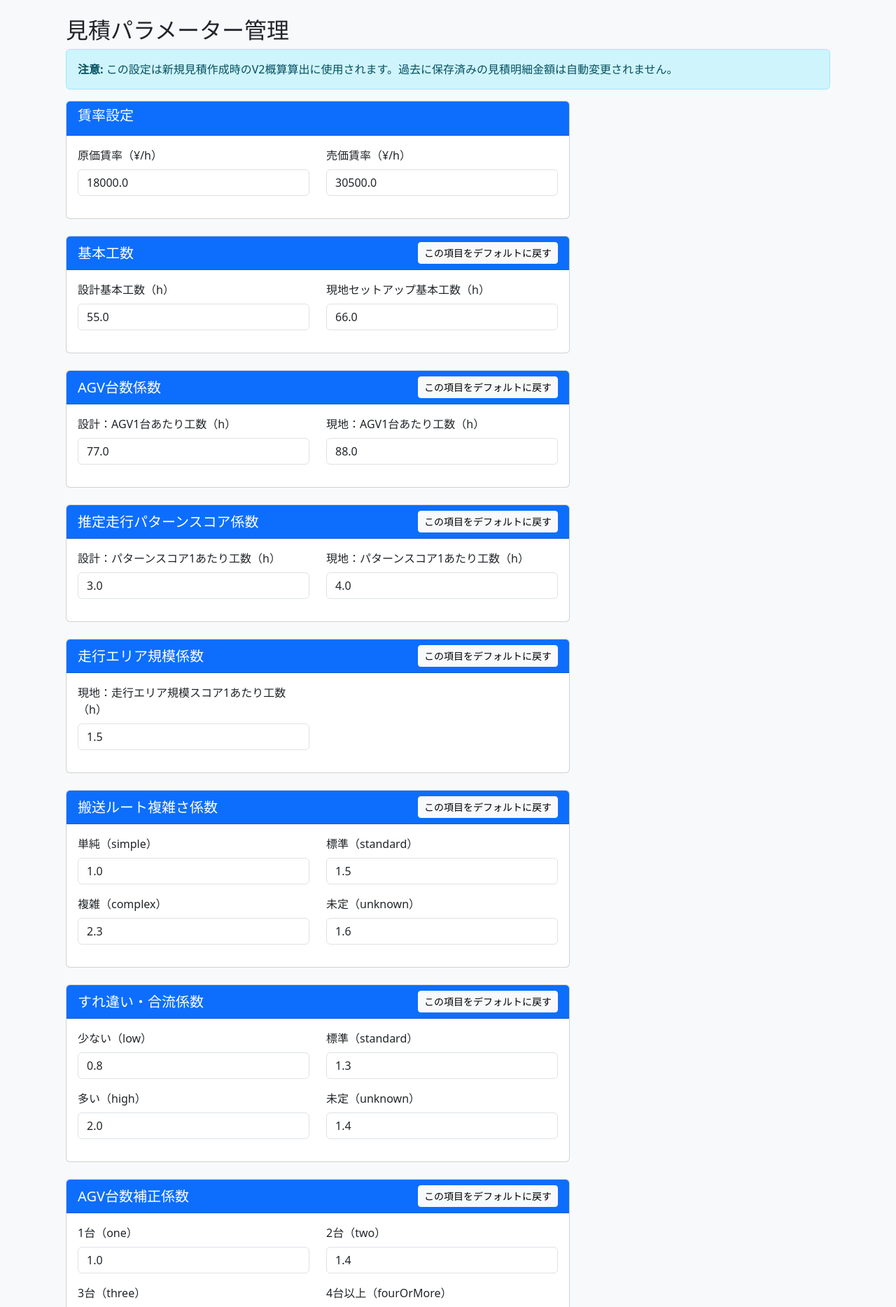
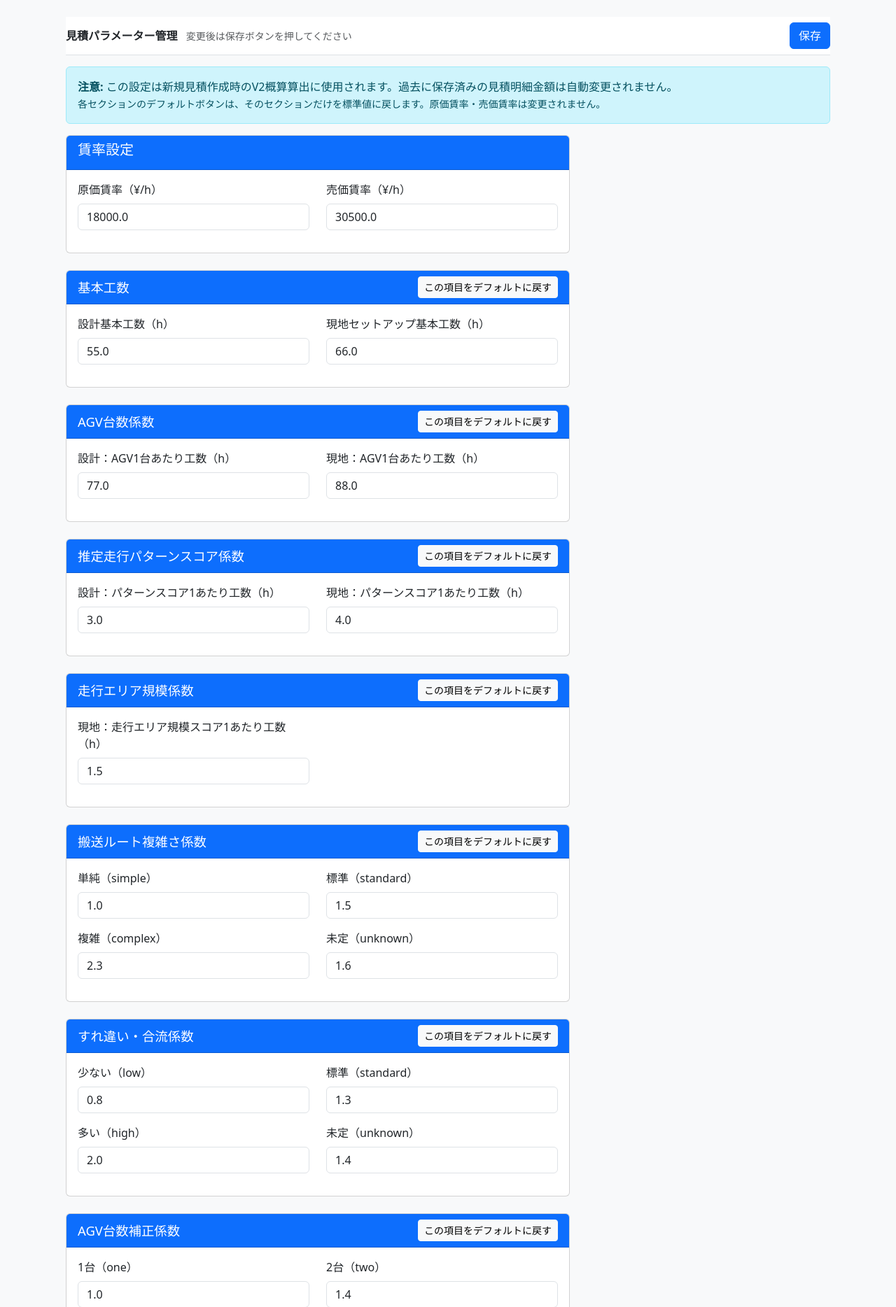
Before and after one commit to masazumi-kondo/S-CART-QUOTATION, a Flask app: page /admin/v2-parameters in a window 1280 px wide. Shown: the part 80-1948 px from the top of the page at 70% size. Run offline with Flask 3, Linux system fonts and the light colour scheme; the visitor is signed in with stand-in values (Sample User, id 1).

Commit message:
Move V2 parameter reset buttons to section headers and add sticky save button

```diff
--- a/app/routes/admin.py
+++ b/app/routes/admin.py
@@ -5,6 +5,61 @@ from app import db
 from app.auth_utils import login_required, roles_required
 
 admin_bp = Blueprint("admin", __name__)
+
+# Watch fields for debugging V2 reset issues
+WATCH_FIELDS = [
+    "cost_hourly_rate",
+    "sell_hourly_rate",
+    "design_base_hours",
+    "setup_base_hours",
+    "design_vehicle_hours",
+    "setup_vehicle_hours",
+    "design_pattern_hours",
+    "setup_pattern_hours",
+    "setup_layout_scale_hours",
+    "route_factor_simple",
+    "route_factor_standard",
+    "route_factor_complex",
+    "route_factor_unknown",
+    "merge_factor_low",
+    "merge_factor_standard",
+    "merge_factor_high",
+    "merge_factor_unknown",
+    "vehicle_factor_one",
+    "vehicle_factor_two",
+    "vehicle_factor_three",
+    "vehicle_factor_four_or_more",
+    "design_charger_hours",
+    "setup_charger_hours",
+    "design_magnetic_stop_hours",
+    "setup_magnetic_stop_hours",
+    "landmark_factor_small",
+    "landmark_factor_medium",
+    "landmark_factor_large",
+    "landmark_factor_full",
+    "landmark_factor_unknown",
+    "design_landmark_hours",
+    "setup_landmark_hours",
+    "design_elevator_hours",
+    "setup_elevator_hours",
+    "design_auto_door_hours",
+    "setup_auto_door_hours",
+    "design_plc_signal_hours",
+    "setup_plc_signal_hours",
+    "plc_small_value",
+    "plc_medium_value",
+    "plc_large_value",
+    "design_host_system_medium_hours",
+    "setup_host_system_medium_hours",
+]
+
+def snapshot(setting):
+    """Create a snapshot of watched fields for comparison"""
+    return {f: getattr(setting, f, None) for f in WATCH_FIELDS}
+
+def diff(before, after):
+    """Find differences between two snapshots"""
+    return {k: (before[k], after[k]) for k in before if before[k] != after[k]}
 
 
 def _to_float(value, default):
@@ -39,33 +94,11 @@ def v2_parameters():
         db.session.add(setting)
         db.session.commit()
 
+    # Debug logging: Show initial state
+    print("[V2 PARAM GET START]", snapshot(setting))
+
     if request.method == "POST":
-        # Check for section reset action
-        section_key = request.form.get("reset_section")
-        if section_key:
-            if setting.reset_section_to_defaults(section_key):
-                db.session.commit()
-                section_names = {
-                    "base_hours": "基本工数",
-                    "vehicle_hours": "AGV台数係数",
-                    "pattern_hours": "パターンスコア係数",
-                    "layout_scale": "走行エリア規模係数",
-                    "route_factors": "搬送ルート複雑さ係数",
-                    "merge_factors": "すれ違い・合流係数",
-                    "vehicle_factors": "AGV台数補正係数",
-                    "site_adjustment": "現地設置・補正係数",
-                    "landmark": "ランドマーク係数",
-                    "integration": "設備連携係数",
-                    "plc_ranges": "PLC/設備連携規模レンジ",
-                    "host_system": "上位システム連携係数",
-                }
-                section_name = section_names.get(section_key, section_key)
-                flash(f"{section_name}をデフォルト値に戻しました。", "success")
-            else:
-                flash("対象セクションが見つかりませんでした。", "danger")
-            return redirect(url_for("admin.v2_parameters"))
-
-        # Normal save action
+        # Normal save action only - reset is handled by dedicated route
         # 賃率
         setting.cost_hourly_rate = _to_float(request.form.get("cost_hourly_rate"), 17760)
         setting.sell_hourly_rate = _to_float(request.form.get("sell_hourly_rate"), 29600)
@@ -184,8 +217,20 @@ def reset_v2_parameter_section(section_key):
         "host_system": "上位システム連携係数",
     }
 
+    # Debug logging: Before reset
+    before = snapshot(setting)
+    print(f"[V2 RESET] section_key = {section_key}")
+    print(f"[V2 RESET] before = {before}")
+
     if setting.reset_section_to_defaults(section_key):
         db.session.commit()
+
+        # Debug logging: After reset and commit
+        after = snapshot(setting)
+        diff_result = diff(before, after)
+        print(f"[V2 RESET] after_commit = {after}")
+        print(f"[V2 RESET] diff = {diff_result}")
+
         section_name = section_names.get(section_key, section_key)
         flash(f"{section_name}をデフォルト値に戻しました。", "success")
     else:
--- a/app/templates/admin/v2_parameters.html
+++ b/app/templates/admin/v2_parameters.html
@@ -2,13 +2,26 @@
 
 {% block content %}
 <div class="container-fluid mt-4">
-    <h2>見積パラメーター管理</h2>
+    <!-- Sticky Save Bar -->
+    <div class="sticky-top bg-white border-bottom py-2 mb-3" style="z-index: 1020;">
+        <div class="d-flex justify-content-between align-items-center">
+            <div>
+                <strong>見積パラメーター管理</strong>
+                <span class="text-muted small ms-2">変更後は保存ボタンを押してください</span>
+            </div>
+            <button type="submit" form="v2-parameters-form" class="btn btn-primary">
+                <i class="bi bi-check-circle"></i> 保存
+            </button>
+        </div>
+    </div>
 
     <div class="alert alert-info" role="alert">
         <strong>注意:</strong> この設定は新規見積作成時のV2概算算出に使用されます。過去に保存済みの見積明細金額は自動変更されません。
+        <br>
+        <small>各セクションのデフォルトボタンは、そのセクションだけを標準値に戻します。原価賃率・売価賃率は変更されません。</small>
     </div>
 
-    <form method="POST" action="{{ url_for('admin.v2_parameters') }}">
+    <form id="v2-parameters-form" method="POST" action="{{ url_for('admin.v2_parameters') }}">
         <div class="row">
             <div class="col-lg-8">
 
@@ -35,9 +48,11 @@
 
                 <!-- 基本工数 -->
                 <div class="card mb-4">
-                    <div class="card-header d-flex justify-content-between align-items-center">
-                        <h5 class="mb-0">基本工数</h5>
-                        <button type="button" class="btn btn-sm btn-light" onclick="confirmAndResetSection('base_hours', '基本工数')">この項目をデフォルトに戻す</button>
+                    <div class="card-header bg-primary text-white d-flex justify-content-between align-items-center">
+                        <span>基本工数</span>
+                        <button type="button" class="btn btn-sm btn-light" onclick="resetV2Section('base_hours', '基本工数')">
+                            この項目をデフォルトに戻す
+                        </button>
                     </div>
                     <div class="card-body">
                         <div class="row">
@@ -57,9 +72,11 @@
 
                 <!-- AGV台数係数 -->
                 <div class="card mb-4">
-                    <div class="card-header d-flex justify-content-between align-items-center">
-                        <h5 class="mb-0">AGV台数係数</h5>
-                        <button type="button" class="btn btn-sm btn-light" onclick="confirmAndResetSection('vehicle_hours', 'AGV台数係数')">この項目をデフォルトに戻す</button>
+                    <div class="card-header bg-primary text-white d-flex justify-content-between align-items-center">
+                        <span>AGV台数係数</span>
+                        <button type="button" class="btn btn-sm btn-light" onclick="resetV2Section('vehicle_hours', 'AGV台数係数')">
+                            この項目をデフォルトに戻す
+                        </button>
                     </div>
                     <div class="card-body">
                         <div class="row">
@@ -80,9 +97,11 @@
                 <!-- 推定走行パターン係数 -->
                 <!-- パターンスコア係数 -->
                 <div class="card mb-4">
-                    <div class="card-header d-flex justify-content-between align-items-center">
-                        <h5 class="mb-0">推定走行パターンスコア係数</h5>
-                        <button type="button" class="btn btn-sm btn-light" onclick="confirmAndResetSection('pattern_hours', 'パターンスコア係数')">この項目をデフォルトに戻す</button>
+                    <div class="card-header bg-primary text-white d-flex justify-content-between align-items-center">
+                        <span>推定走行パターンスコア係数</span>
+                        <button type="button" class="btn btn-sm btn-light" onclick="resetV2Section('pattern_hours', 'パターンスコア係数')">
+                            この項目をデフォルトに戻す
+                        </button>
                     </div>
                     <div class="card-body">
                         <div class="row">
@@ -102,9 +121,11 @@
 
                 <!-- 走行エリア規模係数 -->
                 <div class="card mb-4">
-                    <div class="card-header d-flex justify-content-between align-items-center">
-                        <h5 class="mb-0">走行エリア規模係数</h5>
-                        <button type="button" class="btn btn-sm btn-light" onclick="confirmAndResetSection('layout_scale', '走行エリア規模係数')">この項目をデフォルトに戻す</button>
+                    <div class="card-header bg-primary text-white d-flex justify-content-between align-items-center">
+                        <span>走行エリア規模係数</span>
+                        <button type="button" class="btn btn-sm btn-light" onclick="resetV2Section('layout_scale', '走行エリア規模係数')">
+                            この項目をデフォルトに戻す
+                        </button>
                     </div>
                     <div class="card-body">
                         <div class="row">
@@ -119,9 +140,11 @@
 
                 <!-- 搬送ルート複雑さ係数 -->
                 <div class="card mb-4">
-                    <div class="card-header d-flex justify-content-between align-items-center">
-                        <h5 class="mb-0">搬送ルート複雑さ係数</h5>
-                        <button type="button" class="btn btn-sm btn-light" onclick="confirmAndResetSection('route_factors', '搬送ルート複雑さ係数')">この項目をデフォルトに戻す</button>
+                    <div class="card-header bg-primary text-white d-flex justify-content-between align-items-center">
+                        <span>搬送ルート複雑さ係数</span>
+                        <button type="button" class="btn btn-sm btn-light" onclick="resetV2Section('route_factors', '搬送ルート複雑さ係数')">
+                            この項目をデフォルトに戻す
+                        </button>
                     </div>
                     <div class="card-body">
                         <div class="row">
@@ -151,9 +174,11 @@
 
                 <!-- すれ違い・合流係数 -->
                 <div class="card mb-4">
-                    <div class="card-header d-flex justify-content-between align-items-center">
-                        <h5 class="mb-0">すれ違い・合流係数</h5>
-                        <button type="button" class="btn btn-sm btn-light" onclick="confirmAndResetSection('merge_factors', 'すれ違い・合流係数')">この項目をデフォルトに戻す</button>
+                    <div class="card-header bg-primary text-white d-flex justify-content-between align-items-center">
+                        <span>すれ違い・合流係数</span>
+                        <button type="button" class="btn btn-sm btn-light" onclick="resetV2Section('merge_factors', 'すれ違い・合流係数')">
+                            この項目をデフォルトに戻す
+                        </button>
                     </div>
                     <div class="card-body">
                         <div class="row">
@@ -183,9 +208,11 @@
 
                 <!-- AGV台数補正係数 -->
                 <div class="card mb-4">
-                    <div class="card-header d-flex justify-content-between align-items-center">
-                        <h5 class="mb-0">AGV台数補正係数</h5>
-                        <button type="button" class="btn btn-sm btn-light" onclick="confirmAndResetSection('vehicle_factors', 'AGV台数補正係数')">この項目をデフォルトに戻す</button>
+                    <div class="card-header bg-primary text-white d-flex justify-content-between align-items-center">
+                        <span>AGV台数補正係数</span>
+                        <button type="button" class="btn btn-sm btn-light" onclick="resetV2Section('vehicle_factors', 'AGV台数補正係数')">
+                            この項目をデフォルトに戻す
+                        </button>
                     </div>
                     <div class="card-body">
                         <div class="row">
@@ -215,9 +242,11 @@
 
                 <!-- 現地設置・補正係数 -->
                 <div class="card mb-4">
-                    <div class="card-header d-flex justify-content-between align-items-center">
-                        <h5 class="mb-0">現地設置・補正係数</h5>
-                        <button type="button" class="btn btn-sm btn-light" onclick="confirmAndResetSection('site_adjustment', '現地設置・補正係数')">この項目をデフォルトに戻す</button>
+                    <div class="card-header bg-primary text-white d-flex justify-content-between align-items-center">
+                        <span>現地設置・補正係数</span>
+                        <button type="button" class="btn btn-sm btn-light" onclick="resetV2Section('site_adjustment', '現地設置・補正係数')">
+                            この項目をデフォルトに戻す
+                        </button>
                     </div>
                     <div class="card-body">
                         <div class="row">
@@ -247,9 +276,11 @@
 
                 <!-- ランドマーク係数 -->
                 <div class="card mb-4">
-                    <div class="card-header d-flex justify-content-between align-items-center">
-                        <h5 class="mb-0">ランドマーク係数</h5>
-                        <button type="button" class="btn btn-sm btn-light" onclick="confirmAndResetSection('landmark', 'ランドマーク係数')">この項目をデフォルトに戻す</button>
+                    <div class="card-header bg-primary text-white d-flex justify-content-between align-items-center">
+                        <span>ランドマーク係数</span>
+                        <button type="button" class="btn btn-sm btn-light" onclick="resetV2Section('landmark', 'ランドマーク係数')">
+                            この項目をデフォルトに戻す
+                        </button>
                     </div>
                     <div class="card-body">
                         <div class="row">
@@ -305,9 +336,11 @@
 
                 <!-- 設備連携係数 -->
                 <div class="card mb-4">
-                    <div class="card-header d-flex justify-content-between align-items-center">
-                        <h5 class="mb-0">設備連携係数</h5>
-                        <button type="button" class="btn btn-sm btn-light" onclick="confirmAndResetSection('integration', '設備連携係数')">この項目をデフォルトに戻す</button>
+                    <div class="card-header bg-primary text-white d-flex justify-content-between align-items-center">
+                        <span>設備連携係数</span>
+                        <button type="button" class="btn btn-sm btn-light" onclick="resetV2Section('integration', '設備連携係数')">
+                            この項目をデフォルトに戻す
+                        </button>
                     </div>
                     <div class="card-body">
                         <div class="row">
@@ -347,9 +380,11 @@
 
                 <!-- PLC/設備連携規模レンジ -->
                 <div class="card mb-4">
-                    <div class="card-header d-flex justify-content-between align-items-center">
-                        <h5 class="mb-0">PLC/設備連携規模レンジ</h5>
-                        <button type="button" class="btn btn-sm btn-light" onclick="confirmAndResetSection('plc_ranges', 'PLC/設備連携規模レンジ')">この項目をデフォルトに戻す</button>
+                    <div class="card-header bg-primary text-white d-flex justify-content-between align-items-center">
+                        <span>PLC/設備連携規模レンジ</span>
+                        <button type="button" class="btn btn-sm btn-light" onclick="resetV2Section('plc_ranges', 'PLC/設備連携規模レンジ')">
+                            この項目をデフォルトに戻す
+                        </button>
                     </div>
                     <div class="card-body">
                         <div class="row">
@@ -443,9 +478,11 @@
 
                 <!-- 上位システム連携係数 -->
                 <div class="card mb-4">
-                    <div class="card-header d-flex justify-content-between align-items-center">
-                        <h5 class="mb-0">上位システム連携係数</h5>
-                        <button type="button" class="btn btn-sm btn-light" onclick="confirmAndResetSection('host_system', '上位システム連携係数')">この項目をデフォルトに戻す</button>
+                    <div class="card-header bg-primary text-white d-flex justify-content-between align-items-center">
+                        <span>上位システム連携係数</span>
+                        <button type="button" class="btn btn-sm btn-light" onclick="resetV2Section('host_system', '上位システム連携係数')">
+                            この項目をデフォルトに戻す
+                        </button>
                     </div>
                     <div class="card-body">
                         <div class="row">
@@ -522,10 +559,10 @@
             </div>
         </div>
 
-        <!-- 保存ボタン -->
+        <!-- 保存ボタン（スクロール用）-->
         <div class="row mt-4 mb-4">
             <div class="col-12">
-                <button type="submit" class="btn btn-primary btn-lg">
+                <button type="submit" form="v2-parameters-form" class="btn btn-primary btn-lg">
                     <i class="bi bi-check-circle"></i> 保存
                 </button>
                 <a href="{{ url_for('main.index') }}" class="btn btn-secondary btn-lg ms-2">
@@ -534,18 +571,23 @@
             </div>
         </div>
     </form>
-</div>
 
-<script>
-function confirmAndResetSection(sectionKey, sectionName) {
-    if (confirm(sectionName + 'をデフォルト値に戻します。よろしいですか？')) {
+    <!-- JavaScript for V2 Section Reset -->
+    <script>
+    function resetV2Section(sectionKey, label) {
+        if (!confirm(label + 'をデフォルト値に戻します。よろしいですか？')) {
+            return;
+        }
+
         const form = document.createElement('form');
         form.method = 'POST';
-        form.action = '/admin/v2-parameters/reset/' + sectionKey;
+        form.action = '/admin/v2-parameters/reset/' + encodeURIComponent(sectionKey);
         document.body.appendChild(form);
         form.submit();
     }
-}
-</script>
+    </script>
+</div>
+
+</div>
 
 {% endblock %}
```
Also changed, not shown: check_routes.py (added, +11 -0 lines), check_v2_values.py (added, +35 -0 lines), test_admin_routes.py (added, +11 -0 lines), estimates.db, 4 other files.
